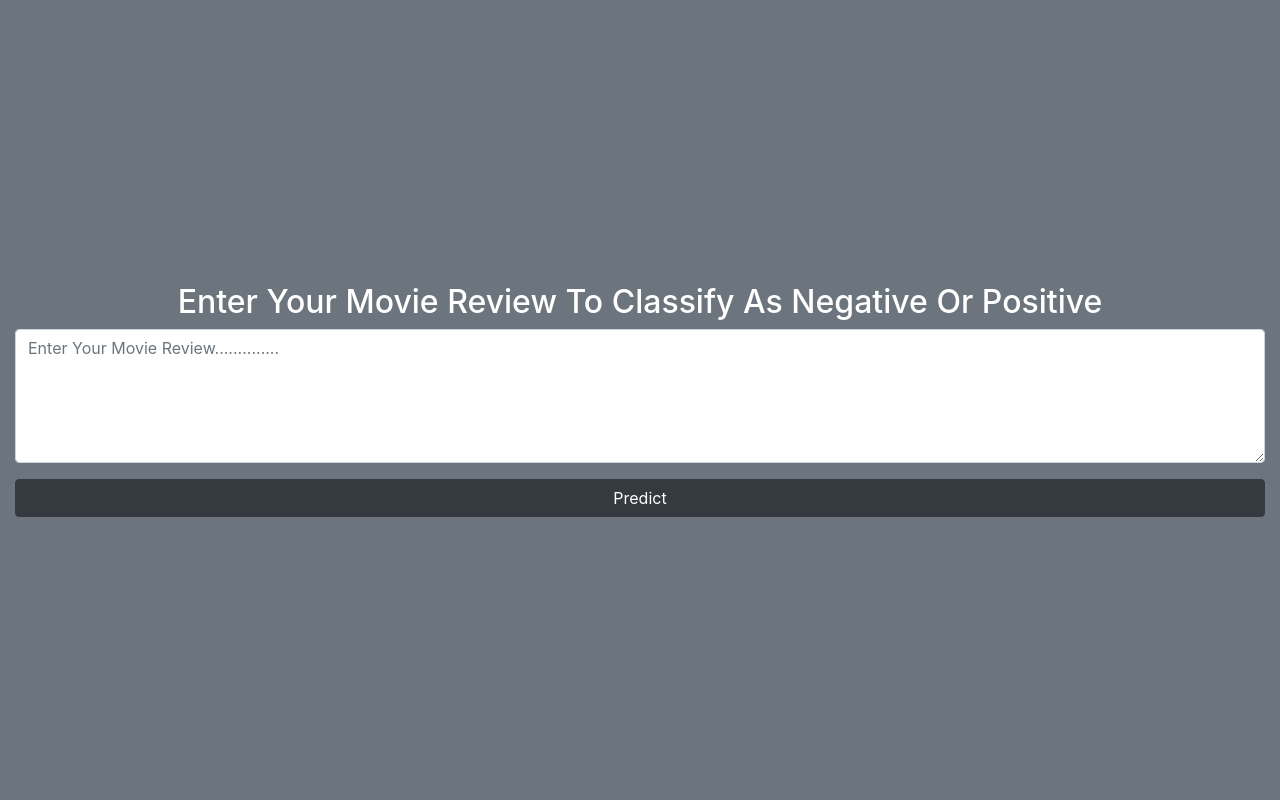
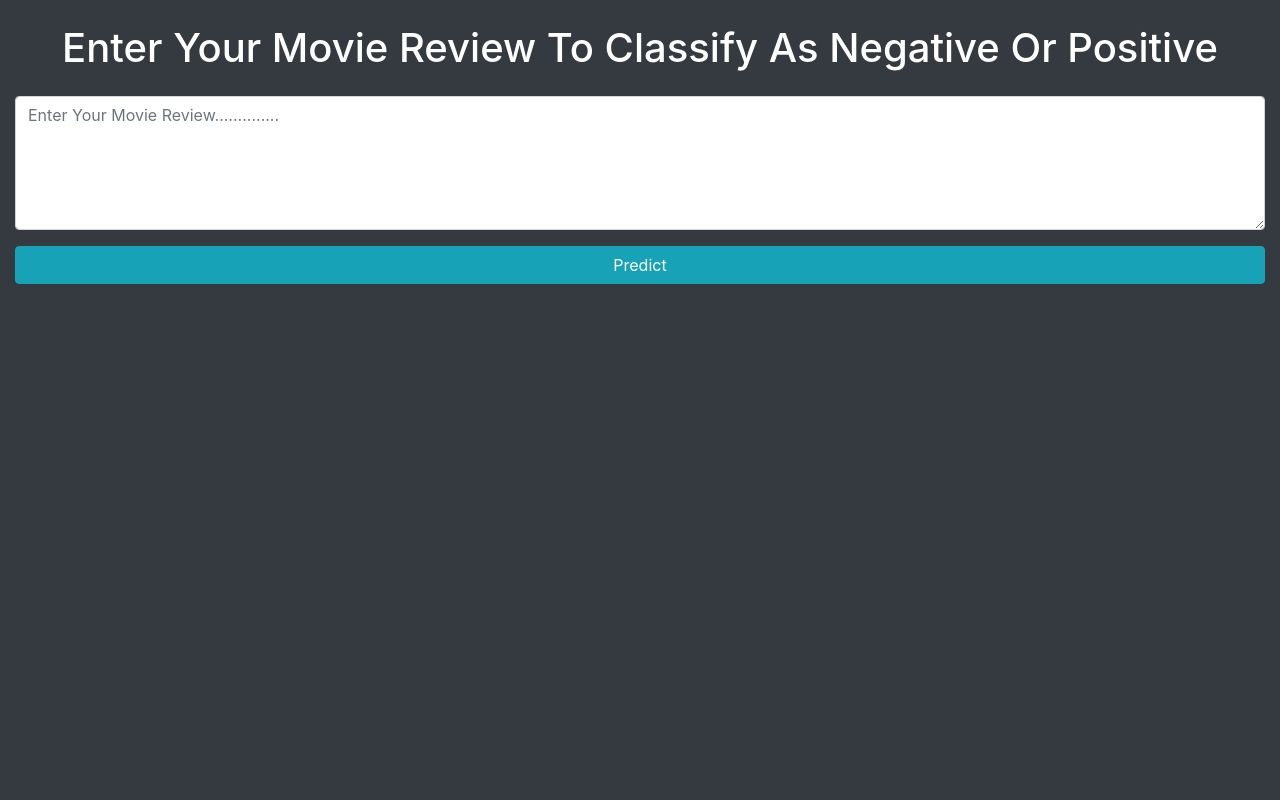
Before and after one commit to Ritik1908/Sentiment-Analysis-Of-Movie-Review, a Flask app: page / in a window 1280 px wide. Run offline with Flask 2, Linux system fonts and the light colour scheme; parts of the project's set-up code (start-up, migrations or seed data) failed here and were passed over; some libraries are stand-ins or nearby versions.

Commit message:
Revamped UI

```diff
--- a/app.py
+++ b/app.py
@@ -49,7 +49,7 @@ def process_text(text):
 def home():
    return render_template("index.html")
 
-@app.route("/predict", methods=['POST'])
+@app.route("/", methods=['POST'])
 def predict():
     review_original = request.form.get("review")
     review_processed = [process_text(review_original)]
@@ -57,7 +57,7 @@ def predict():
     review_processed = words.transform(review_processed)
     ans = str(models.predict(review_processed)[0])
     # return ans
-    return render_template("predict.html", original_review = review_original, result = ans)
+    return render_template("index.html", original_review = review_original, result = ans)
 
 if __name__ == '__main__':
    app.run(debug=True)
--- a/templates/index.html
+++ b/templates/index.html
@@ -11,27 +11,50 @@
     <title>Sentiment Analysis</title>
 
     <style>
-    		body, html {
-  height: 100%;
-  display: grid;
-}
-.container-fluid {
-	margin: auto;
-}
+
     </style>
   </head>
-  <body class="bg-secondary text-white">
+  <body class="bg-dark text-white">
 
   	<div class="container-fluid text-center">
 
-  		<h2>Enter Your Movie Review To Classify As Negative Or Positive</h2>
-	    <form method="POST" action="/predict">
+  		<h1 class="mt-4">Enter Your Movie Review To Classify As Negative Or Positive</h1>
+
+	    <form method="POST" action="/" class="mt-4">
 	    	<div class="form-group">
 			    <textarea name="review" id="movie-review" class="form-control" rows="5" placeholder="Enter Your Movie Review.............."></textarea>
 		  	</div>
-		    <input type="submit" value="Predict" class="btn btn-block btn-dark">
+		    <input type="submit" value="Predict" class="btn btn-block btn-info">
 		</form>
+
+    {% if result is defined %}
+    <div class="bg-light text-dark mt-4 p-4">
+      <h3>Your Review:</h3>
+      <p>{{ original_review }}</p>
+      <hr>
+      <div class='text-center'>
+      {% if result == "1" %}
+      <p class='text-success'>
+         <svg width="10em" height="10em" viewBox="0 0 16 16" class="bi bi-emoji-laughing" fill="currentColor" xmlns="http://www.w3.org/2000/svg">
+      <path fill-rule="evenodd" d="M8 15A7 7 0 1 0 8 1a7 7 0 0 0 0 14zm0 1A8 8 0 1 0 8 0a8 8 0 0 0 0 16z"/>
+      <path fill-rule="evenodd" d="M12.331 9.5a1 1 0 0 1 0 1A4.998 4.998 0 0 1 8 13a4.998 4.998 0 0 1-4.33-2.5A1 1 0 0 1 4.535 9h6.93a1 1 0 0 1 .866.5z"/>
+      <path d="M7 6.5c0 .828-.448 0-1 0s-1 .828-1 0S5.448 5 6 5s1 .672 1 1.5zm4 0c0 .828-.448 0-1 0s-1 .828-1 0S9.448 5 10 5s1 .672 1 1.5z"/>
+    </svg>
+  </p>
+      {% else %}
+      <p class='text-danger'>
+         <svg width="10em" height="10em" viewBox="0 0 16 16" class="bi bi-emoji-frown" fill="currentColor" xmlns="http://www.w3.org/2000/svg">
+      <path fill-rule="evenodd" d="M8 15A7 7 0 1 0 8 1a7 7 0 0 0 0 14zm0 1A8 8 0 1 0 8 0a8 8 0 0 0 0 16z"/>
+      <path fill-rule="evenodd" d="M4.285 12.433a.5.5 0 0 0 .683-.183A3.498 3.498 0 0 1 8 10.5c1.295 0 2.426.703 3.032 1.75a.5.5 0 0 0 .866-.5A4.498 4.498 0 0 0 8 9.5a4.5 4.5 0 0 0-3.898 2.25.5.5 0 0 0 .183.683z"/>
+      <path d="M7 6.5C7 7.328 6.552 8 6 8s-1-.672-1-1.5S5.448 5 6 5s1 .672 1 1.5zm4 0c0 .828-.448 1.5-1 1.5s-1-.672-1-1.5S9.448 5 10 5s1 .672 1 1.5z"/>
+    </svg>
+  </p>
+      {% endif %}
+
+  </div>
 	</div>
+  {% endif %}
+</div>
 
     <!-- Optional JavaScript -->
     <!-- jQuery first, then Popper.js, then Bootstrap JS -->
```
